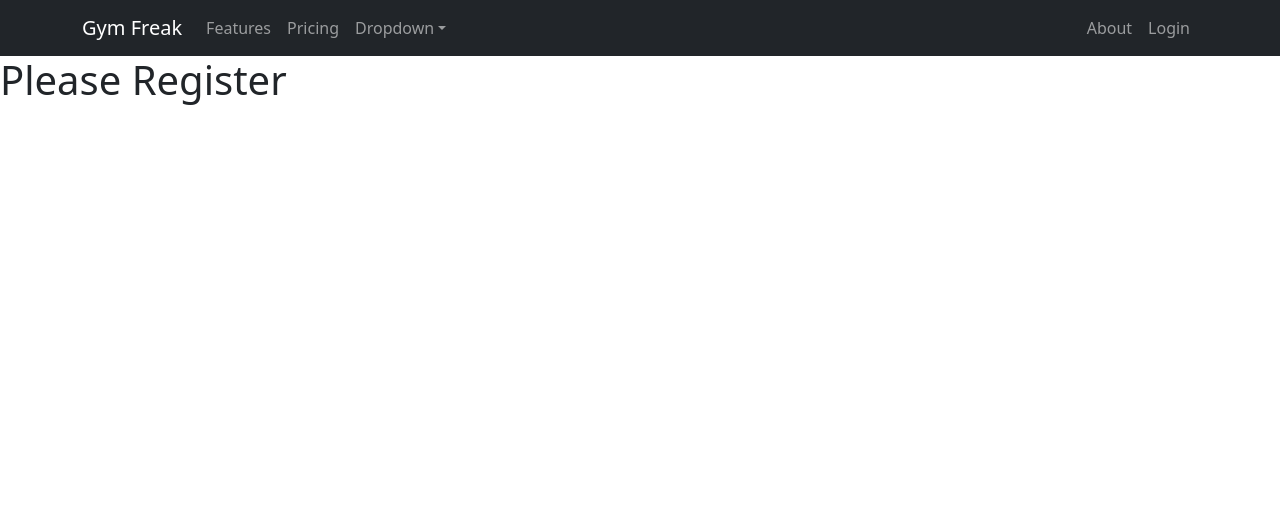
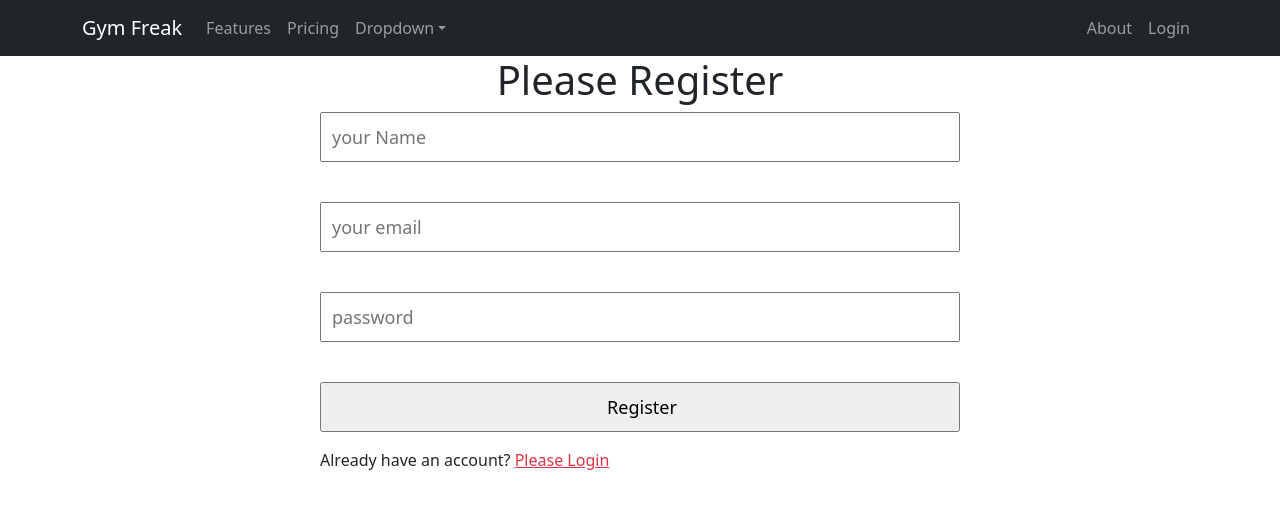
Before and after one commit to asifminhaz/gym-with-asif, a React (Create React App) app: page /register in a window 1280 px wide. Shown: the top 508 px of the page. Built offline with nearby package versions, Linux system fonts and the light colour scheme.

Commit message:
add register form

```diff
--- a/src/Components/Login/Login.js
+++ b/src/Components/Login/Login.js
@@ -1,7 +1,7 @@
 import React, { useRef } from 'react';
 import { Button, Form } from 'react-bootstrap';
 import { useNavigate } from 'react-router-dom';
-
+import { Link } from 'react-router-dom';
 const Login = () => {
 
           const emailRef = useRef('')
@@ -40,7 +40,7 @@ const Login = () => {
     Submit
   </Button>
 </Form>
-<p>New to Gym Freak? <span className='text-danger' onClick={navigateRegister}> Please Register</span></p>
+<p>New to Gym Freak? <Link to="/register" className='text-danger' onClick={navigateRegister}> Please Register</Link></p>
    </div>
           );
 };
--- a/src/Components/Register/Register.css
+++ b/src/Components/Register/Register.css
@@ -0,0 +1,13 @@
+.register-form {
+          margin: 0 auto;
+          width: 50%;
+}
+.register-form input{
+          display: block;
+          width: 100%;
+          height: 50px;
+          padding-left: 10px;
+          font-size: 18px;
+          margin-bottom: 16px;
+
+}
--- a/src/Components/Register/Register.js
+++ b/src/Components/Register/Register.js
@@ -1,9 +1,34 @@
 import React from 'react';
+import './Register.css'
+import { Link } from 'react-router-dom';
+import { useNavigate } from 'react-router-dom';
+const Register = () => {
+          const navigate = useNavigate()
+          const navigateLogin = () => {
+                    navigate('/login')
+          }
 
-const Register = () => {
+          const handleRegister = event => {
+                    event.preventDefault()
+                    const name = event.target.name.value;
+                    const email = event.target.email.value;
+                    const password = event.target.password.value;
+
+          }
           return (
-                    <div>
-                          <h1>Please Register</h1>
+                    <div className='register-form'>
+                          <h1 className='text-center'>Please Register</h1>
+                          <form onSubmit={handleRegister}>
+                                  <input type="text" name="" id="" placeholder='your Name'/>
+                                     <br></br>
+                                    <input type="email" name="" id="" placeholder='your email' required />
+                                    <br></br>
+                                    <input type="password" name="" id="" placeholder='password'  required/>
+                                    <br></br>
+                                    <input type="submit" value="Register" />
+
+                          </form>
+                          <p>Already have an account? <Link to="/login" className='text-danger' onClick={navigateLogin}> Please Login</Link></p>
                     </div>
           );
 };
```
